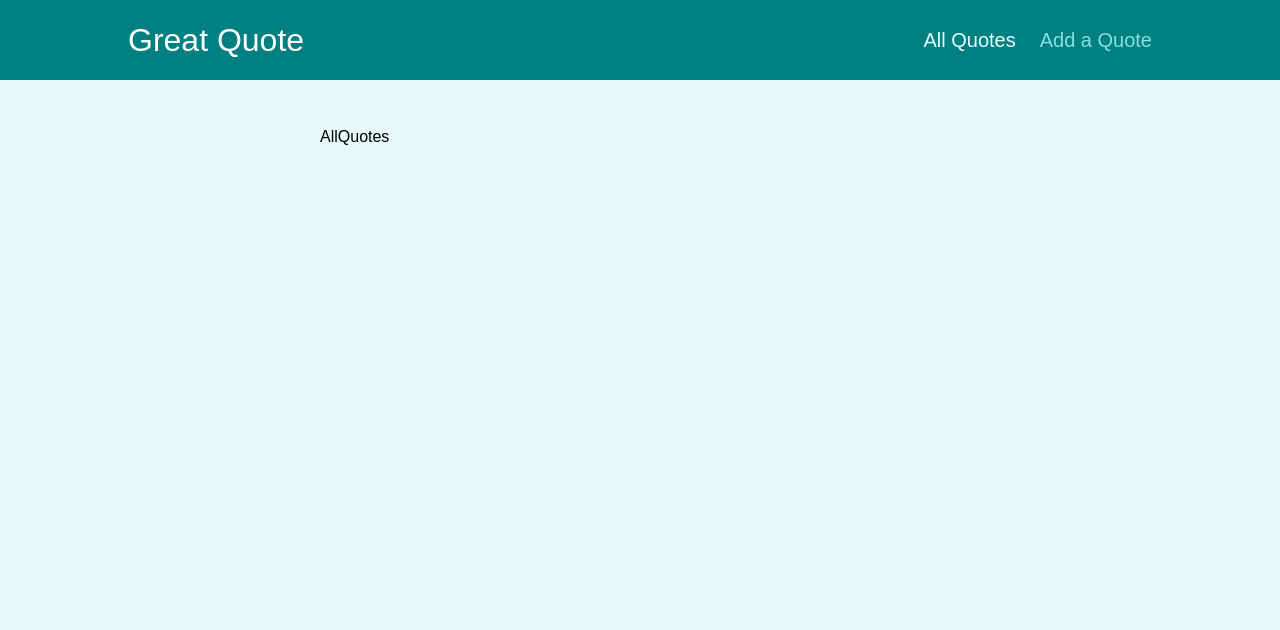
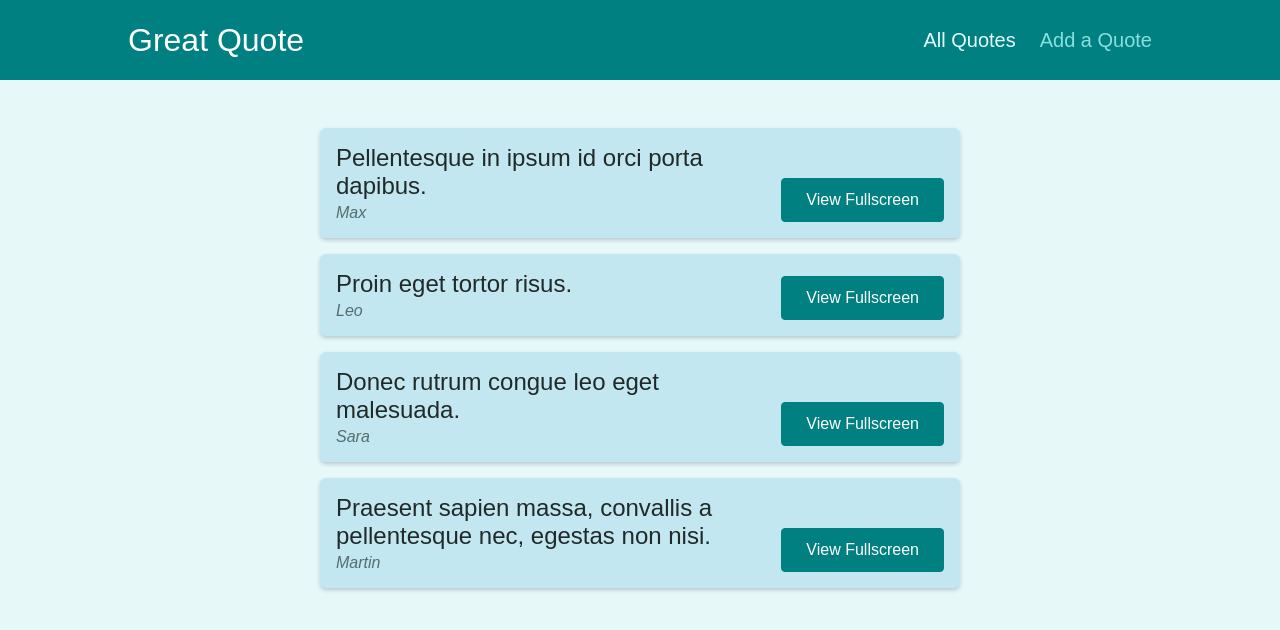
Before and after one commit to mayrars/react-router-dom, a React (Create React App) app: page /quotes in a window 1280 px wide. Shown: the top 630 px of the page. Built offline with nearby package versions, Linux system fonts and the light colour scheme.

Commit message:
Mostrando los elementos de la lista

```diff
--- a/src/pages/AllQuotes.js
+++ b/src/pages/AllQuotes.js
@@ -1,7 +1,12 @@
+import QuoteList from '../components/quotes/QuoteList';
+const DUMMY_QUOTES = [
+    {id: 'q1', author: 'Max', text:'Pellentesque in ipsum id orci porta dapibus.' },
+    {id: 'q2', author: 'Leo', text:'Proin eget tortor risus.' },
+    {id: 'q3', author: 'Sara', text:'Donec rutrum congue leo eget malesuada.' },
+    {id: 'q4', author: 'Martin', text:'Praesent sapien massa, convallis a pellentesque nec, egestas non nisi.' },
+]
 const AllQuotes = () => {
-  return (
-    <div>AllQuotes</div>
-  )
+  return <QuoteList quotes={DUMMY_QUOTES}/>
 }
 
 export default AllQuotes
```
